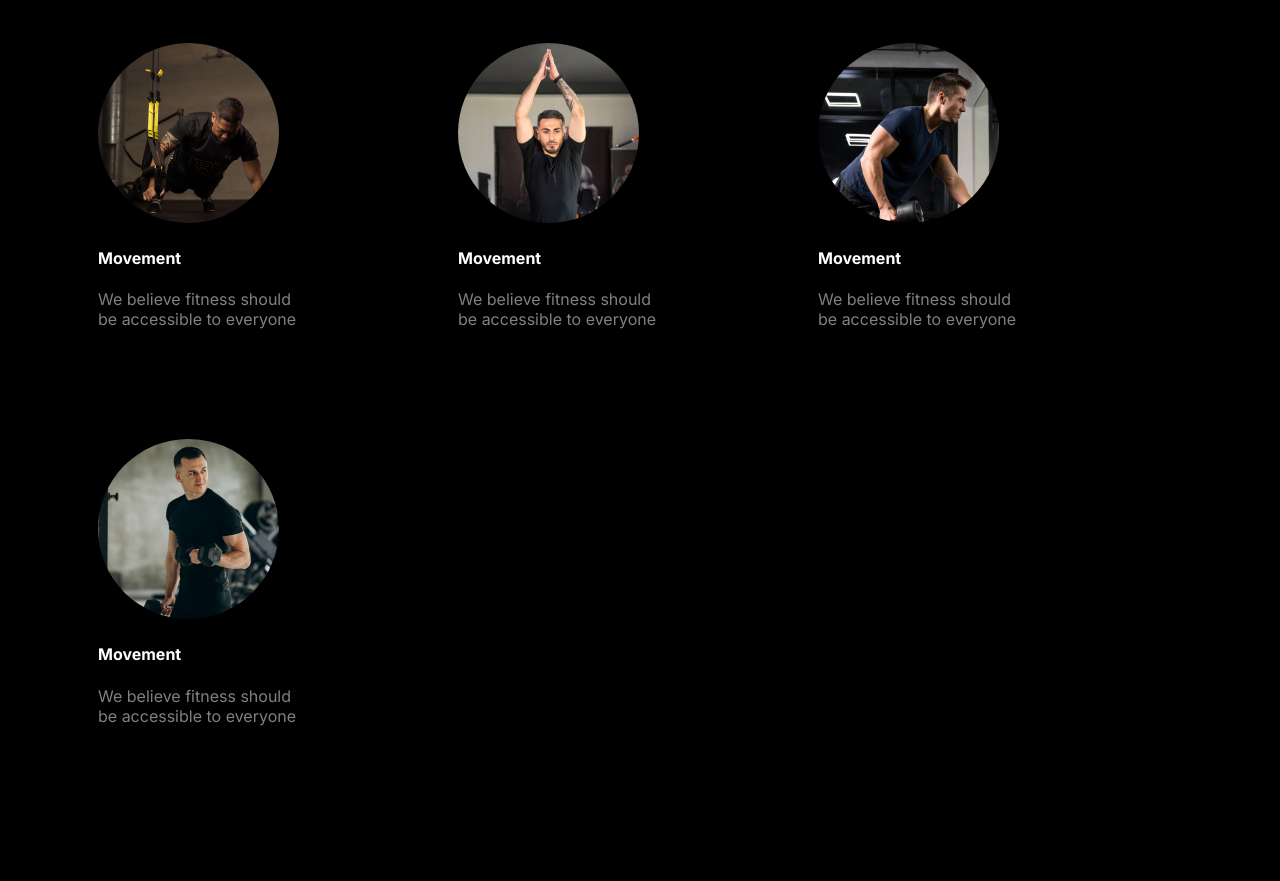
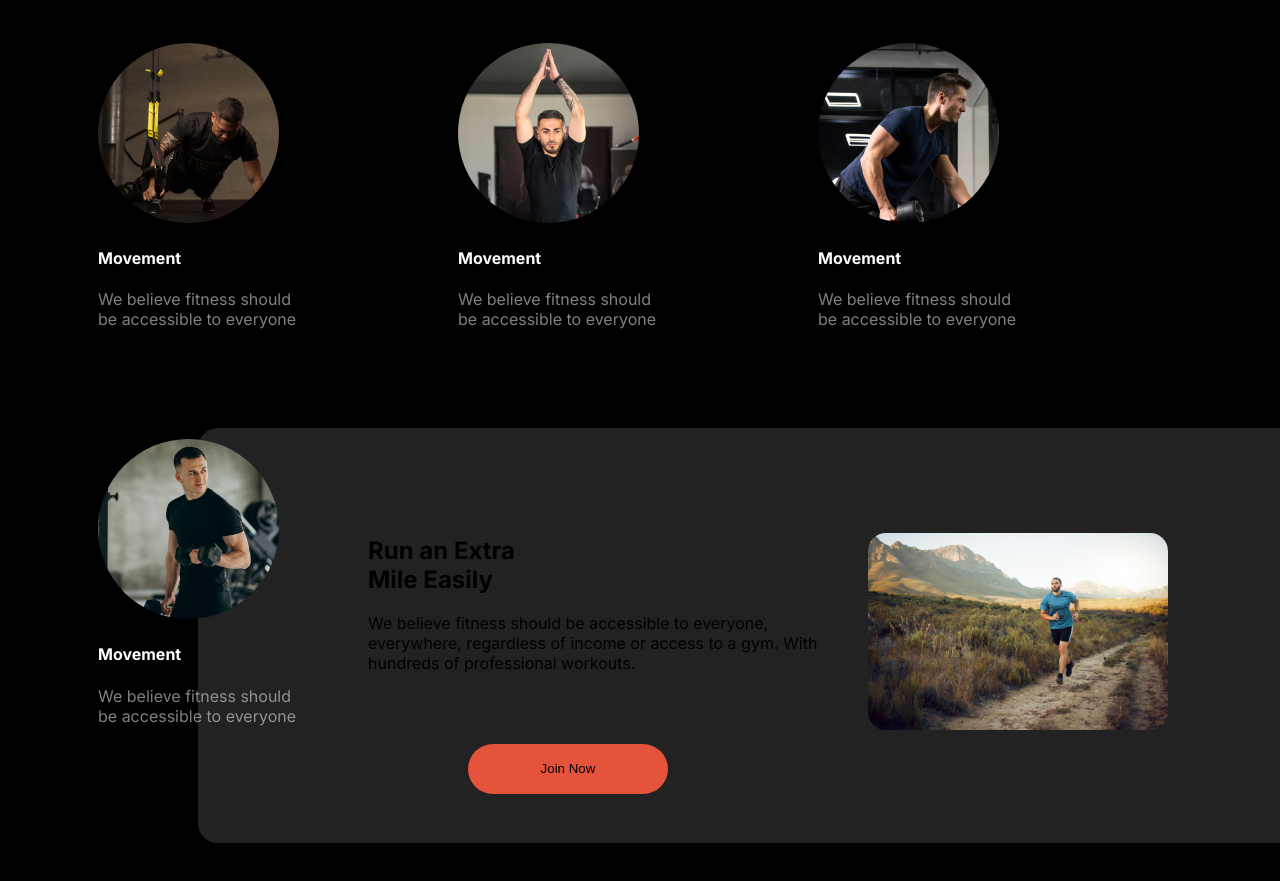
Before and after one commit to piona8621/Second-Assignment-2, a plain HTML site: page index.html in a window 1280 px wide. Shown: the part 1010-1891 px from the top of the page. Before the commit the page ends 1776 px from the top, so only its background shows below. Drawn offline with Linux system fonts and the light colour scheme; a web font is replaced by a local one.

Commit message:
run section

```diff
--- a/index.html
+++ b/index.html
@@ -98,6 +98,23 @@
       </div>
     </section>
 
+
+<!-- run section -->
+<section class="run-section">
+  <div class="runner">
+  <h1 class="run-1">Run an Extra <br>
+    Mile Easily</h1>
+    <p class="run-2">We believe fitness should be accessible to everyone,<br> everywhere, regardless of income or access to a gym. With <br> hundreds of professional workouts.</p>
+  </div>
+  <button class="Join-btn">Join Now</button>
+  <img class="run-img" src="images/run.jpg" alt="">
+</section>
+
+
+
+
+
+
     </main>
 
 </body>
--- a/styles/styles.css
+++ b/styles/styles.css
@@ -220,6 +220,43 @@ margin-top: 30px;
   color: rgba(255, 255, 255, 0.5);
 }
 
+/* runner section */
+
+.run-section{
+  border-radius: 20px;
+  background: rgb(34, 34, 34);
+width: 1100px;
+height: 375px;
+padding: 20px;
+margin: 62px 0px;
+margin-top: 455px;
+margin-left: 190px;
+}
+
+.runner{
+  padding: 14px;
+  margin: 54px;
+}
+.Join-btn{
+  border-radius: 42px;
+  background: rgb(230, 83, 60);
+padding: 16px 30px 16px 30px;
+border: none;
+width: 200px;
+height: 50px;
+ margin: 20px;
+margin-left: 100px;
+margin-top:-60px;
+}
+.run-img{
+  border-radius: 18px;
+  width: 300px;
+  margin: 100px;
+  margin-left: 650px;
+  margin-top:-400px;
+
+}
+
 
 
 
@@ -270,5 +307,25 @@ margin-top: 250px;
   }
   .fact-icon{
     margin-top: 20px;
+    padding: 10px;
+
   }
+
+
+  .run-section{
+    position: absolute;
+    width: 353px;
+    height: 531px;
+    right:-10px;
+    left:-150px;
+    top: 3500px;
   }
+  .run-img{
+    position: absolute;
+width: 200px;
+height: 100px;
+/* left: 100px; */
+right: -20px;
+top: 860px;
+  }
+}
```
